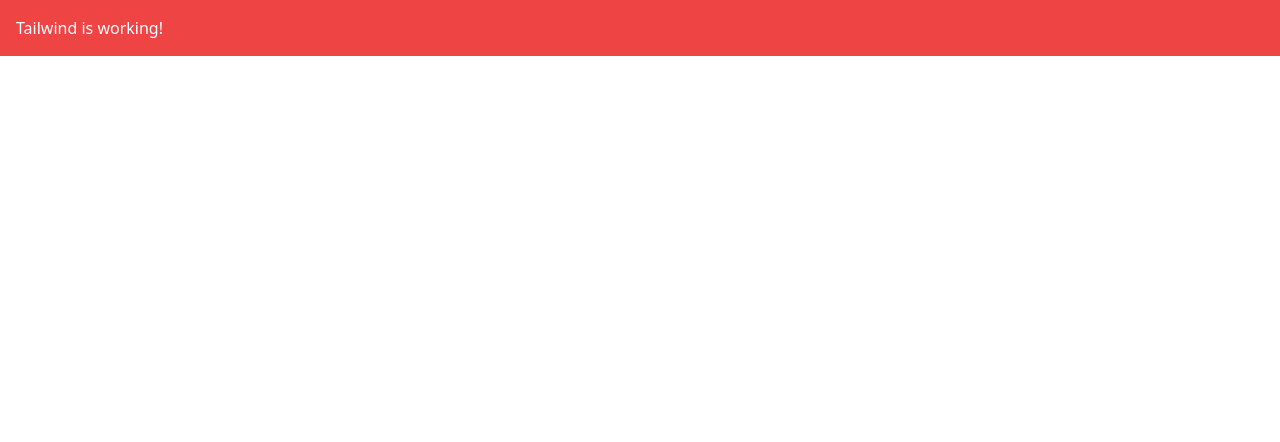
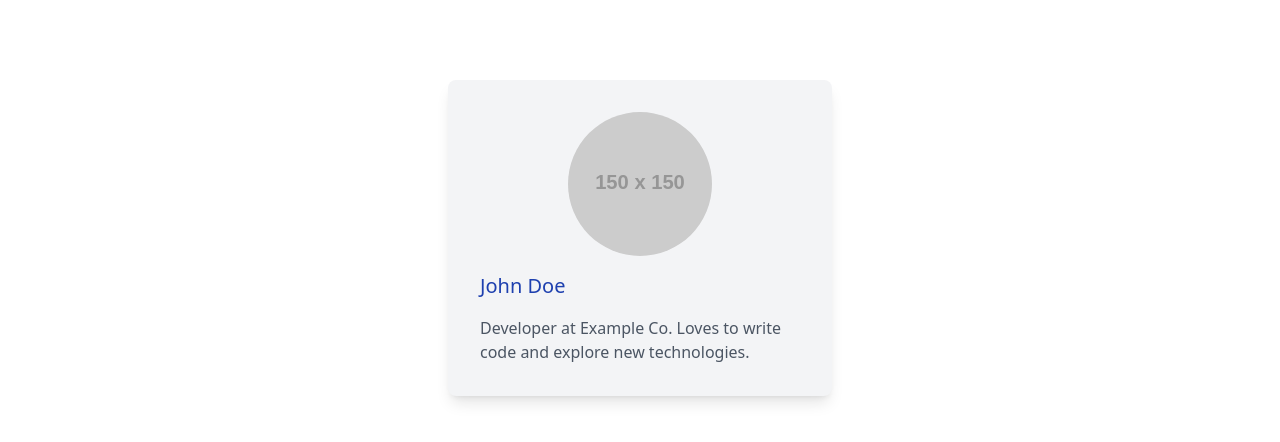
Before and after one commit to Dannytop2001/alx-fe-reactjs, a React (Vite) app in the folder tailwind-react-integration/: page / in a window 1280 px wide. Shown: the top 442 px of the page. Built offline with nearby package versions, Linux system fonts and the light colour scheme; the HTML template or start-up script is replaced by a standard one.

Commit message:
tailwind

```diff
--- a/tailwind-react-integration/src/App.jsx
+++ b/tailwind-react-integration/src/App.jsx
@@ -1,7 +1,10 @@
+import React from 'react';
+import UserProfile from './components/UserProfile'; // Correct import path
+
 function App() {
   return (
     <div className="App">
-      <div className="bg-red-500 text-white p-4">Tailwind is working!</div>
+      <UserProfile /> {/* Correct usage of UserProfile */}
     </div>
   );
 }
```
